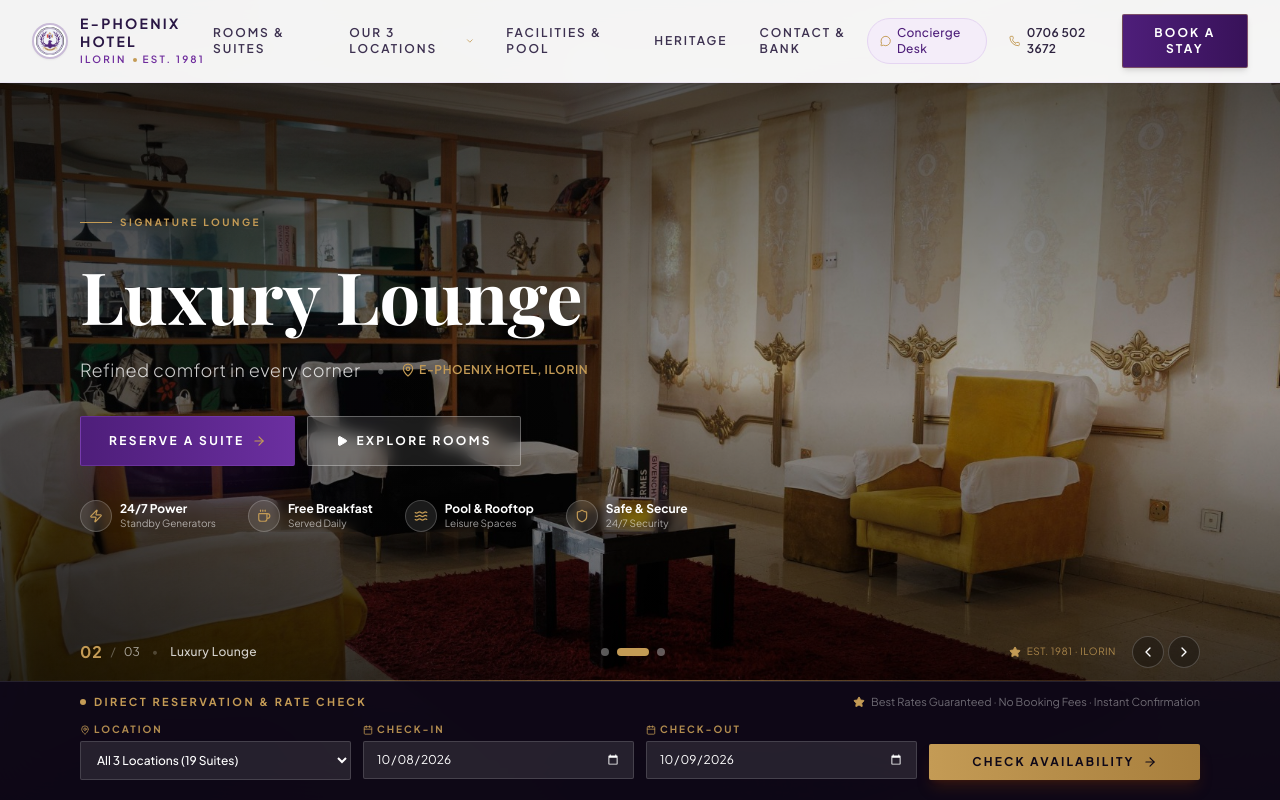
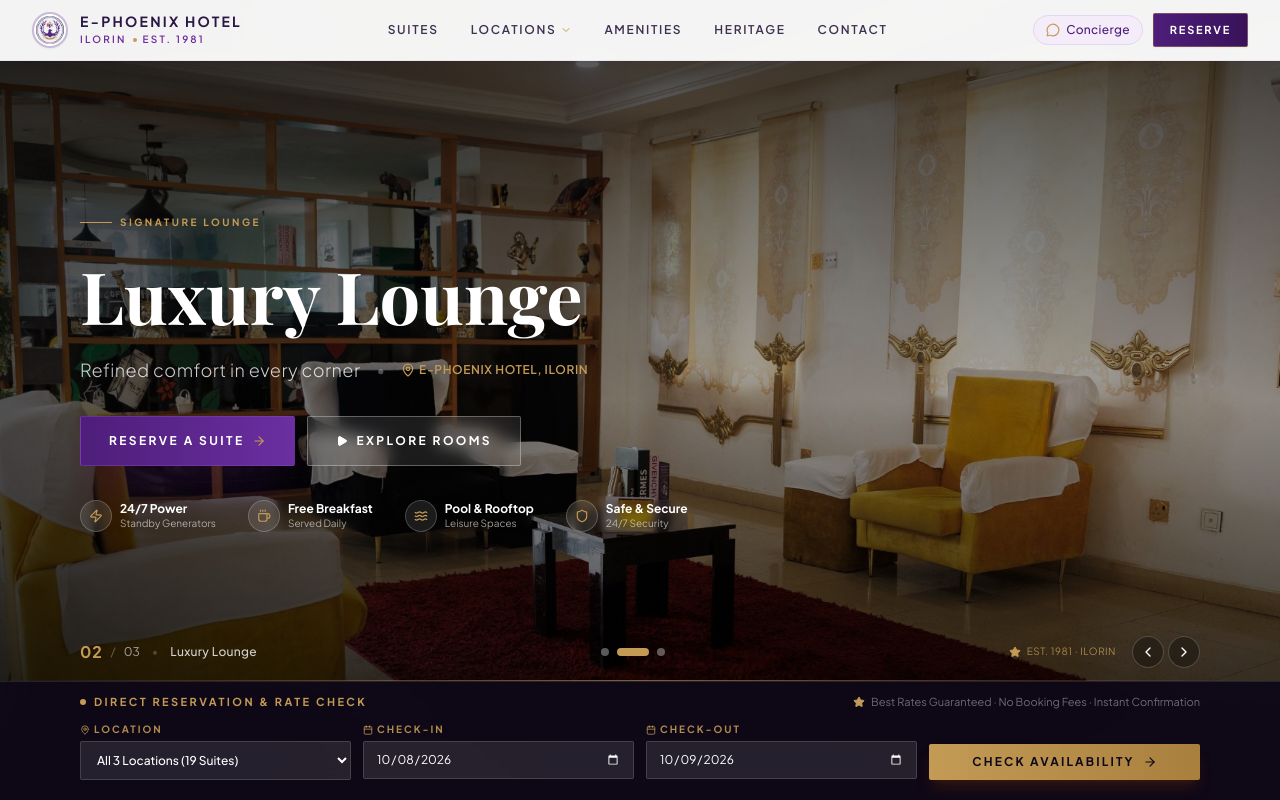
Before and after one commit to meetmarvelous/e-phoenix, a React (Vite) app: page / in a window 1280 px wide. Shown: the top 800 px of the page. Built offline with nearby package versions, Linux system fonts and the light colour scheme; a web font is replaced by a local one.

Commit message:
refactor(navbar): optimize desktop navbar layout, typography, and action spacing

```diff
--- a/src/components/MinimalNavbar.tsx
+++ b/src/components/MinimalNavbar.tsx
@@ -66,17 +66,17 @@ export const MinimalNavbar: React.FC<MinimalNavbarProps> = ({
   };
 
   const navLinks = [
-    { name: 'Rooms & Suites', href: '#rooms', id: 'rooms', hasDropdown: false },
-    { name: 'Our 3 Locations', href: '#locations', id: 'locations', hasDropdown: true },
-    { name: 'Facilities & Pool', href: '#facilities', id: 'facilities', hasDropdown: false },
+    { name: 'Suites', href: '#rooms', id: 'rooms', hasDropdown: false },
+    { name: 'Locations', href: '#locations', id: 'locations', hasDropdown: true },
+    { name: 'Amenities', href: '#facilities', id: 'facilities', hasDropdown: false },
     { name: 'Heritage', href: '#heritage', id: 'heritage', hasDropdown: false },
-    { name: 'Contact & Bank', href: '#contact', id: 'contact', hasDropdown: false },
+    { name: 'Contact', href: '#contact', id: 'contact', hasDropdown: false },
   ];
 
   return (
     <header
       id="main-nav"
-      className="fixed top-0 left-0 right-0 z-50 transition-all duration-300 py-3 sm:py-3.5 bg-white/95 backdrop-blur-md border-b border-[#ECE5F3] shadow-xs"
+      className="fixed top-0 left-0 right-0 z-50 transition-all duration-300 py-2.5 sm:py-3 bg-white/95 backdrop-blur-md border-b border-[#ECE5F3] shadow-xs"
     >
       <div className="max-w-7xl mx-auto px-4 sm:px-6 lg:px-8 flex items-center justify-between">
         {/* Brand Logo with Real Crest (Purple variant always) */}
@@ -103,7 +103,7 @@ export const MinimalNavbar: React.FC<MinimalNavbarProps> = ({
                 >
                   <a
                     href={link.href}
-                    className={`text-xs font-semibold tracking-[0.16em] uppercase transition-colors flex items-center gap-1 py-1 ${
+                    className={`text-[11px] xl:text-xs font-semibold tracking-[0.14em] uppercase transition-colors flex items-center gap-1 py-1 ${
                       isActive
                         ? 'text-[#4E1E7A] font-bold'
                         : 'text-[#3D3150] hover:text-[#4E1E7A]'
@@ -181,7 +181,7 @@ export const MinimalNavbar: React.FC<MinimalNavbarProps> = ({
               <a
                 key={link.name}
                 href={link.href}
-                className={`text-xs font-semibold tracking-[0.16em] uppercase transition-colors relative py-1 flex flex-col items-center group ${
+                className={`text-[11px] xl:text-xs font-semibold tracking-[0.14em] uppercase transition-colors relative py-1 flex flex-col items-center group ${
                   isActive
                     ? 'text-[#4E1E7A] font-bold'
                     : 'text-[#3D3150] hover:text-[#4E1E7A]'
@@ -197,33 +197,25 @@ export const MinimalNavbar: React.FC<MinimalNavbarProps> = ({
         </nav>
 
         {/* Desktop Right Actions (Streamlined & Non-Crowded) */}
-        <div className="hidden lg:flex items-center gap-3">
+        <div className="hidden lg:flex items-center gap-2.5">
           {/* Instant Concierge Button */}
           <a
             href={HOTEL_HERITAGE.primaryWhatsapp}
             target="_blank"
             rel="noopener noreferrer"
-            className="flex items-center gap-1.5 text-xs font-medium tracking-wide transition-all py-1.5 px-3 rounded-full border cursor-pointer text-[#4E1E7A] hover:text-[#381259] bg-[#F4EDF9] border-[#E5D5F2] hover:bg-[#EBDFFA]"
+            className="flex items-center gap-1.5 text-[11px] xl:text-xs font-medium tracking-wide transition-all py-1.5 px-3 rounded-full border cursor-pointer text-[#4E1E7A] hover:text-[#381259] bg-[#F4EDF9] border-[#E5D5F2] hover:bg-[#EBDFFA]"
+            title="Chat with 24/7 Front Desk Concierge"
           >
             <MessageCircle className="w-3.5 h-3.5 text-[#C49B55]" />
-            <span>Concierge Desk</span>
-          </a>
-
-          {/* Front Desk Telephone (Shown on xl screens >=1280px to avoid crowding 1024-1279px) */}
-          <a
-            href={`tel:${HOTEL_HERITAGE.primaryPhone}`}
-            className="hidden xl:flex items-center gap-1.5 text-xs font-semibold transition-colors tracking-wide py-1.5 px-2.5 text-[#2D223F] hover:text-[#4E1E7A]"
-          >
-            <Phone className="w-3.5 h-3.5 text-[#C49B55]" />
-            <span>{HOTEL_HERITAGE.primaryPhone.replace(/(\d{4})(\d{3})(\d{4})/, '$1 $2 $3')}</span>
+            <span>Concierge</span>
           </a>
 
           {/* Primary CTA Button */}
           <button
             onClick={onOpenBooking}
-            className="px-5 py-2.5 bg-gradient-to-r from-[#4E1E7A] to-[#381259] hover:from-[#5D2490] hover:to-[#4A1874] text-white text-xs font-bold tracking-[0.18em] uppercase rounded-xs transition-all duration-200 shadow-md hover:shadow-purple-900/30 active:scale-95 cursor-pointer border border-[#C49B55]/40"
+            className="px-4 py-2 bg-gradient-to-r from-[#4E1E7A] to-[#381259] hover:from-[#5D2490] hover:to-[#4A1874] text-white text-[11px] font-bold tracking-[0.16em] uppercase rounded-xs transition-all duration-200 shadow-xs hover:shadow-purple-900/30 active:scale-95 cursor-pointer border border-[#C49B55]/40"
           >
-            BOOK A STAY
+            RESERVE
           </button>
         </div>
 
```
